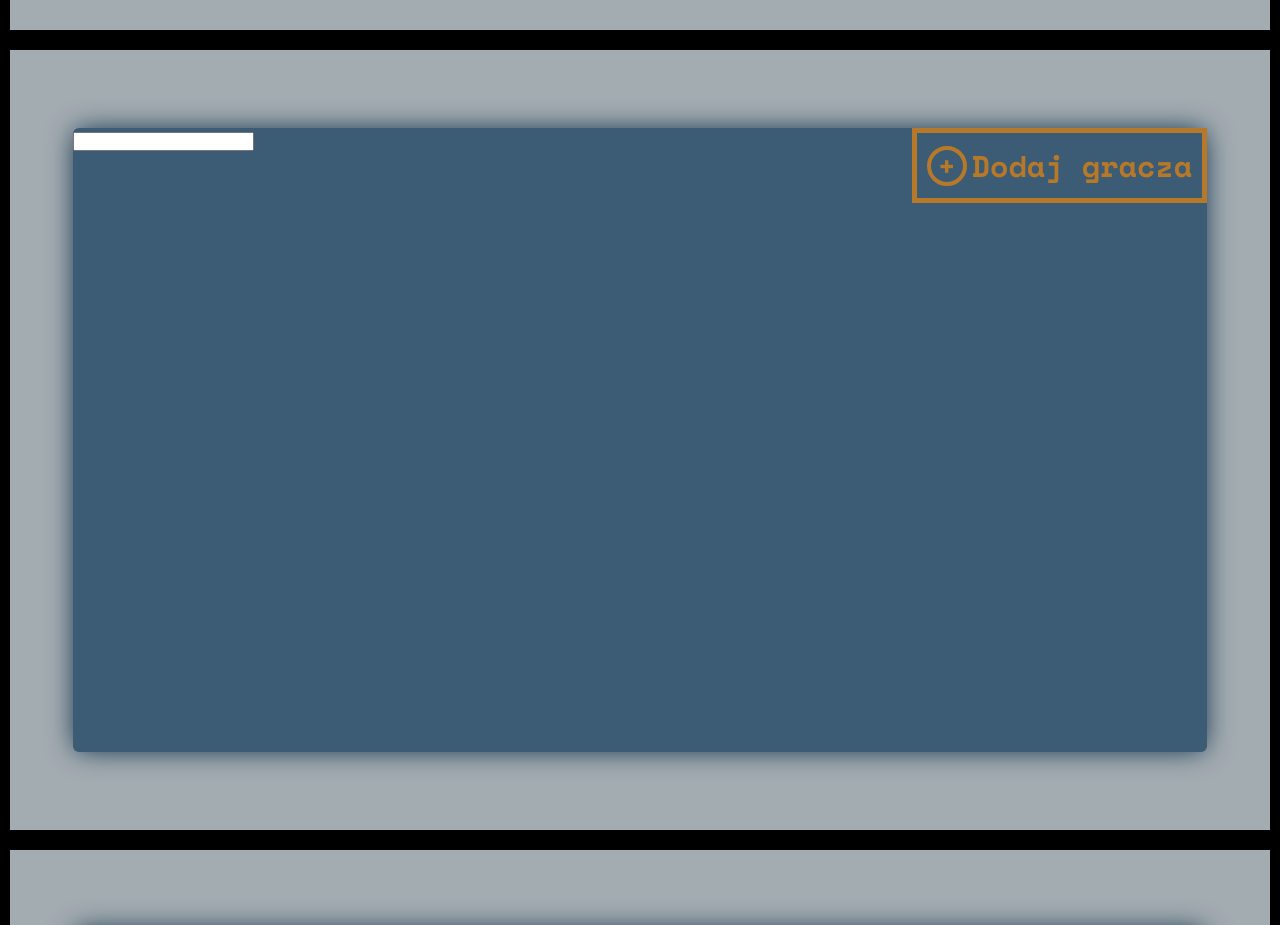
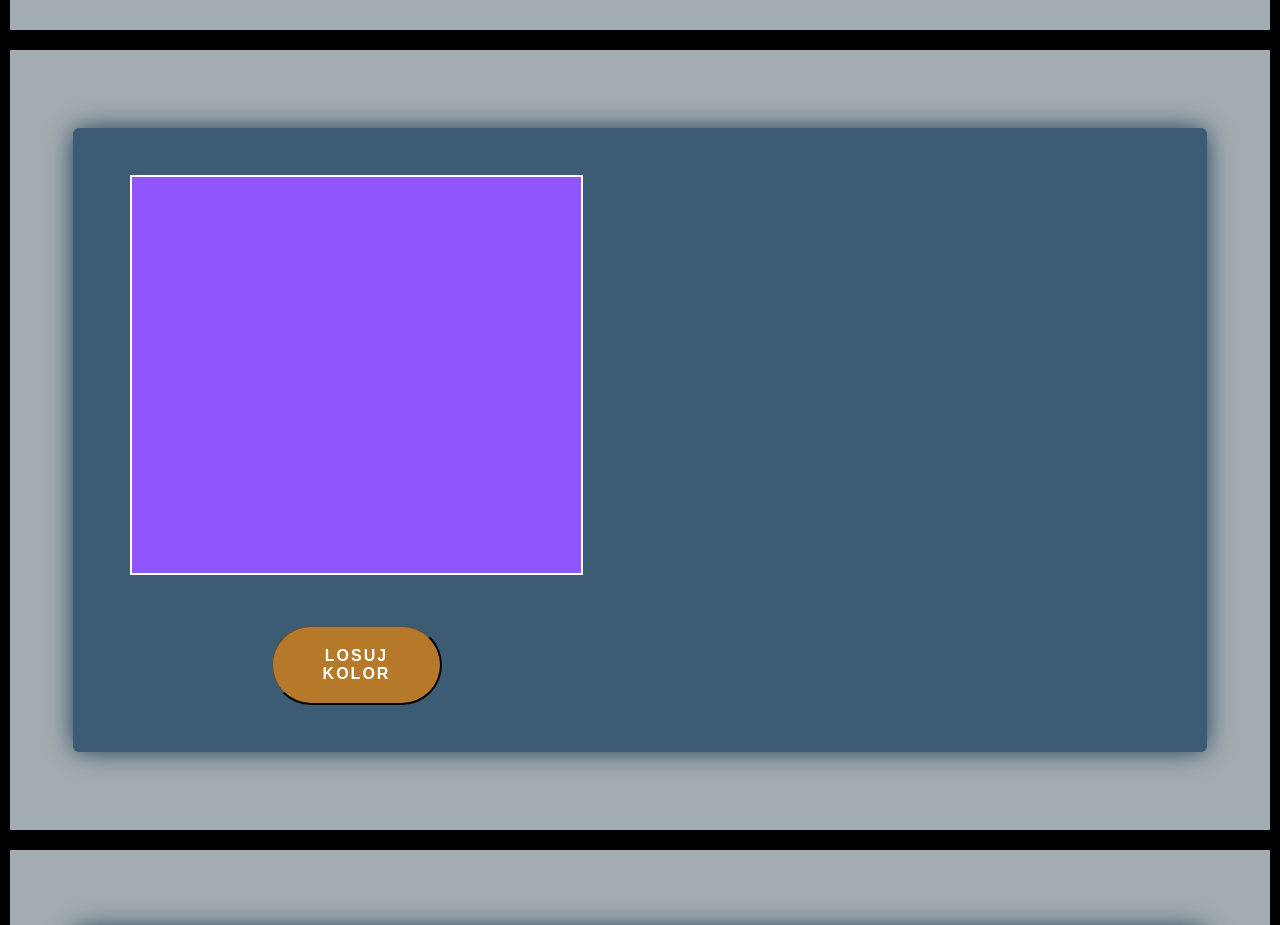
Before and after one commit to TymoteuszStr/animation-prezentation, a Vue app: page / in a window 1280 px wide. Shown: the part 3960-4885 px from the top of the page. Built offline with nearby package versions, Linux system fonts and the light colour scheme.

Commit message:
add color generator

```diff
--- /dev/null
+++ b/src/components/Color/RandomColor.vue
@@ -0,0 +1,71 @@
+22
+<template>
+  <SlajdWrapper>
+    <div class="randomColorWrapper">
+      <div class="leftSide">
+        <div
+          class="colorContainer"
+          :style="`background-color:rgb(${r},${g},${b});`"
+        ></div>
+        <button class="colorBtn" @click="randColor()">LOSUJ KOLOR</button>
+      </div>
+    </div>
+  </SlajdWrapper>
+</template>
+
+<script>
+import { onMounted, ref } from "vue";
+import SlajdWrapper from "@/components/Slajdy/SlajdWrapper.vue";
+
+export default {
+  name: "Tablica",
+  components: {
+    SlajdWrapper,
+  },
+  setup() {
+    const randNr = () => Math.floor(Math.random() * 256);
+    let r = ref(randNr());
+    let g = ref(randNr());
+    let b = ref(randNr());
+
+    const randColor = () => {
+      r.value = randNr();
+      g.value = randNr();
+      b.value = randNr();
+    };
+    return { r, g, b, randColor };
+  },
+};
+</script>
+<style lang="scss" scoped>
+@import "@/style/style.scss";
+
+.leftSide {
+  position: absolute;
+  top: 0;
+  left: 0;
+  width: 50%;
+  height: 100%;
+  display: flex;
+  flex-direction: column;
+  align-items: center;
+  justify-content: center;
+  .colorContainer {
+    border: 2px solid white;
+    width: 80%;
+    height: 400px;
+  }
+  .colorBtn {
+    width: 30%;
+    border-radius: 50px;
+    height: 80px;
+    background-color: $main-color;
+    color: white;
+    font-weight: 700;
+    font-size: 16px;
+    letter-spacing: 2px;
+    padding: 20px;
+    margin-top: 50px;
+  }
+}
+</style>
--- a/src/components/TablicaWynikow/TablicaWynikow.vue
+++ /dev/null
@@ -1,56 +0,0 @@
-22
-<template>
-  <SlajdWrapper>
-    <div class="inputWrapper">
-      <p class="plus">+</p>
-      <p class="text">Dodaj gracza</p>
-    </div>
-    <div class="modal">
-      <input type="string" />
-    </div>
-  </SlajdWrapper>
-</template>
-
-<script>
-import { onMounted, ref } from "vue";
-import SlajdWrapper from "@/components/Slajdy/SlajdWrapper.vue";
-
-export default {
-  name: "Tablica",
-  components: {
-    SlajdWrapper,
-  },
-  setup() {
-    return {};
-  },
-};
-</script>
-<style lang="scss" scoped>
-@import "@/style/style.scss";
-
-.inputWrapper {
-  position: absolute;
-  right: 0;
-  display: flex;
-  align-items: center;
-  justify-content: center;
-  font-size: 30px;
-  color: $main-color;
-  font-weight: bold;
-  border: 5px solid $main-color;
-  padding: 10px;
-  &:hover {
-    cursor: pointer;
-  }
-  .plus {
-    border: 4px solid $main-color;
-    border-radius: 50%;
-    width: 40px;
-    height: 40px;
-    display: flex;
-    align-items: center;
-    justify-content: center;
-    margin-right: 5px;
-  }
-}
-</style>
--- a/src/views/Home.vue
+++ b/src/views/Home.vue
@@ -4,7 +4,7 @@
   <ZegarSlajd1 />
   <Bg3DSlajd1 />
   <Buttons />
-  <TablicaWynikow />
+  <RandomColor />
   <Buttons2 />
   <Buttons3 />
 </template>
@@ -14,7 +14,7 @@ import SortSlajd1 from "@/components/Slajdy/Sort/SortSlajd1.vue";
 import ZegarSlajd1 from "@/components/Slajdy/Zegar/ZegarSlajd1.vue";
 import Bg3DSlajd1 from "@/components/Slajdy/Background3D/Bg3DSlajd1.vue";
 import Buttons from "@/components/Slajdy/Buttons/Buttons.vue";
-import TablicaWynikow from "@/components/TablicaWynikow/TablicaWynikow.vue";
+import RandomColor from "@/components/Color/RandomColor.vue";
 import Buttons2 from "@/components/Slajdy/Buttons2/Buttons2.vue";
 import Buttons3 from "@/components/Slajdy/Buttons3/Buttons3.vue";
 import Title from "@/components/Slajdy/Title/Title.vue";
@@ -26,7 +26,7 @@ export default {
     ZegarSlajd1,
     Bg3DSlajd1,
     Buttons,
-    TablicaWynikow,
+    RandomColor,
     Buttons2,
     Buttons3,
     Title,
```
